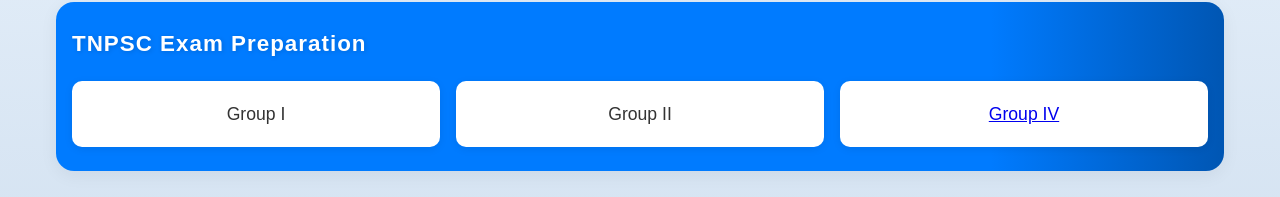
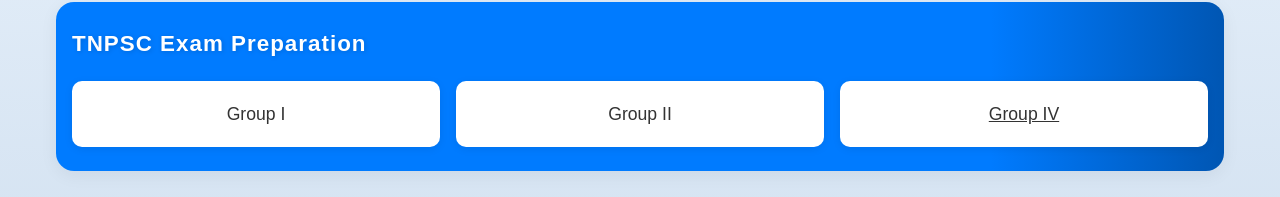
Before and after one commit to rjagathe/drillmasters-lms, a plain HTML site: page tnpsc.html in a window 1280 px wide. Shown: the part 158-355 px from the top of the page. Drawn offline with Linux system fonts and the light colour scheme.

Commit message:
add link to gr4 home  tnpsc.html

```diff
--- a/tnpsc.html
+++ b/tnpsc.html
@@ -236,7 +236,8 @@
             <div class="tiles-container">
                 <div class="tile">Group I</div>
                 <div class="tile">Group II</div>
-                <div class="tile"><a href="tnpsc-gr4-home.html">Group IV</a></div>
+                <a class="tile" href="tnpsc-gr4-home.html">Group IV</a>
+
 
             </div>
         </section>
```
